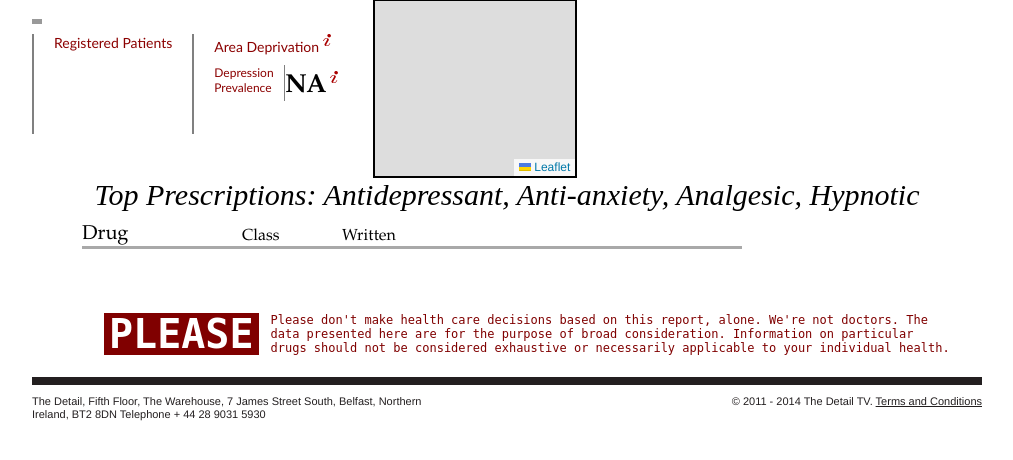
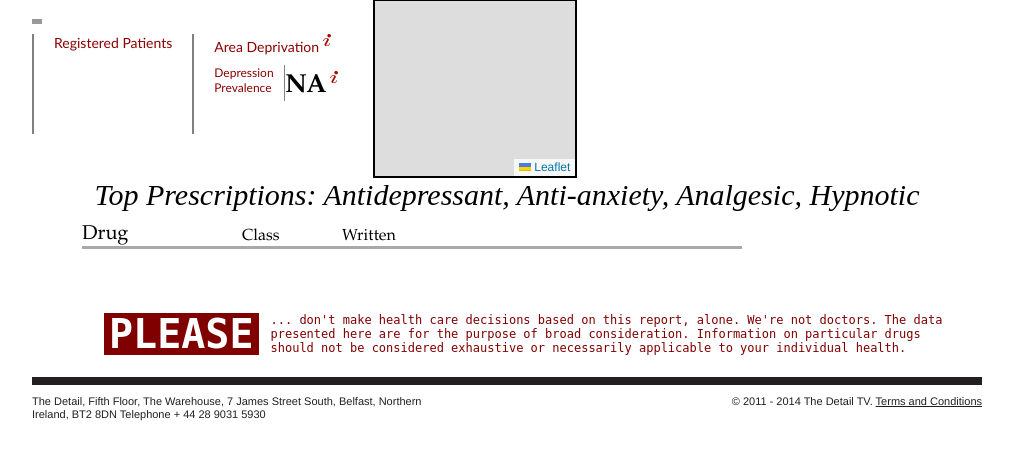
Before and after one commit to hobbes7878/nir-prescription-app, a Django app: template prescript/templates/rx/gp.html in a window 1280 px wide. Shown: the part 51-511 px from the top of the page, without its empty margins (133-1146 px from the left). Run offline with Django 3.2, Linux system fonts and the light colour scheme; the template is opened without the code that fills it, so the values that code supplies are empty; some libraries are stand-ins or nearby versions.

Commit message:
1-30-13 plot4

```diff
--- a/prescript/templates/rx/base.html
+++ b/prescript/templates/rx/base.html
@@ -141,7 +141,7 @@
 <table>
 	<tr>
 	<td class="warn_head">PLEASE</td>
-	<td>Please don't make health care decisions based on this report, alone. We're not doctors. The data presented here are for the purpose of broad consideration. Information on particular drugs should not be considered exhaustive or necessarily applicable to your individual health.</td>
+	<td>... don't make health care decisions based on this report, alone. We're not doctors. The data presented here are for the purpose of broad consideration. Information on particular drugs should not be considered exhaustive or necessarily applicable to your individual health.</td>
 	</tr>
 </table>
 </div>
```
